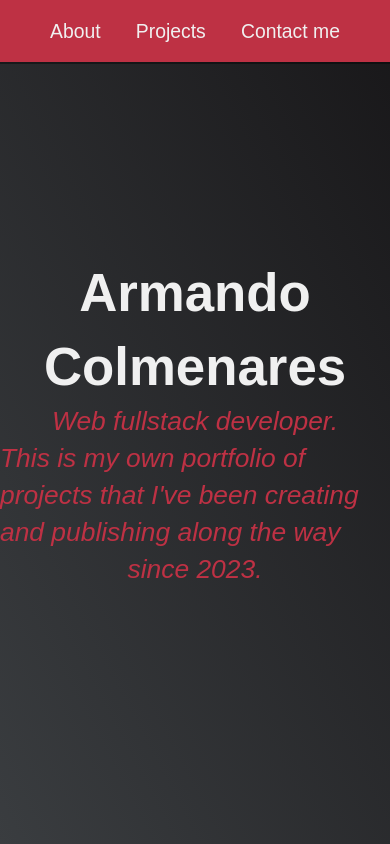
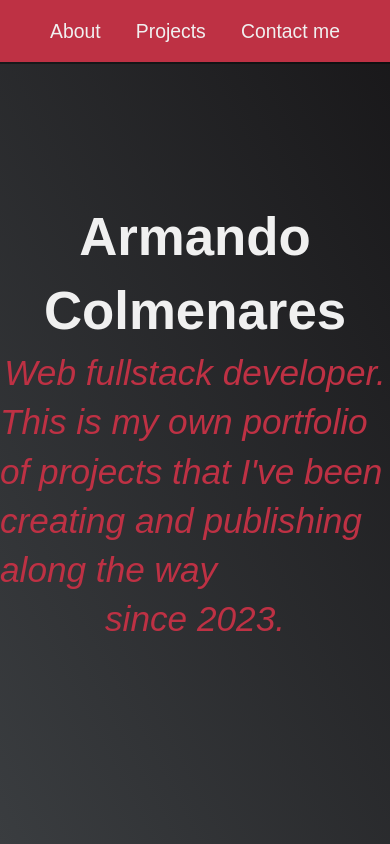
Before and after one commit to Armwcl97/ownWebSite, a React (Create React App) app: page / in a window 390 px wide. Shown: the top 844 px of the page. Built offline with nearby package versions, Linux system fonts and the light colour scheme.

Commit message:
modified:   src/CSS/App.css

```diff
--- a/src/CSS/App.css
+++ b/src/CSS/App.css
@@ -166,13 +166,10 @@ img {
 
 @media (max-width:28.75em){
   .welcome-section > p {
-    font-size: 3rem;
-    font-weight: 200;
-    font-style: italic;
+    font-size: 4rem;
     color: var(--main-red);
     justify-content: center;
     align-items: center;
-
   }
 }
 
```
